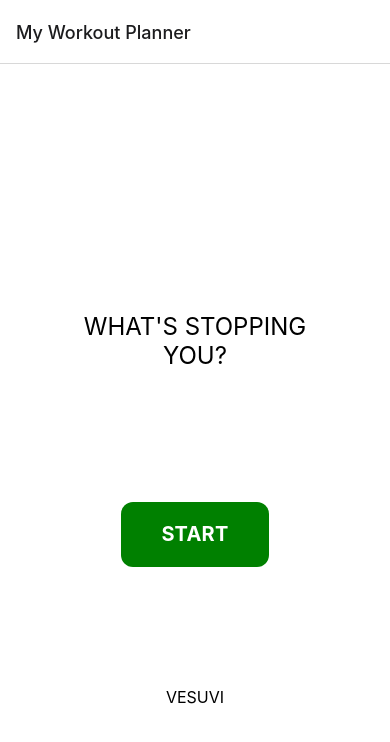
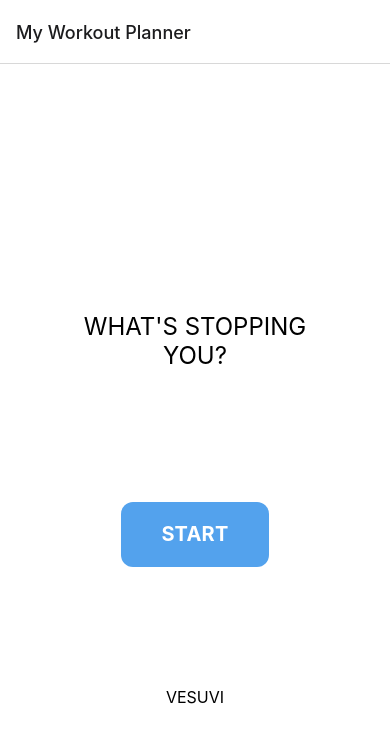
Before and after one commit to tonyk13/My-Workout-Planner, a React Native app: screen / in a window 390 px wide. Shown: the top 742 px of the page. Built offline with nearby package versions, Linux system fonts and the light colour scheme.

Commit message:
removed unnecessary code from homescreen

```diff
--- a/screens/HomeScreen.js
+++ b/screens/HomeScreen.js
@@ -88,7 +88,7 @@ const styles = StyleSheet.create({
         paddingHorizontal: 40,
         borderRadius: 12,
         elevation: 3,
-        backgroundColor: 'green',
+        backgroundColor: '#53a2ed',
     },
     text: {
         fontSize: 20,
@@ -103,10 +103,4 @@ const styles = StyleSheet.create({
     }
 });
 
-const shaboy = StyleSheet.create({
-    container: {
-        paddingTop: 150,
-    }
-})
-
 export default HomeScreen;
```
